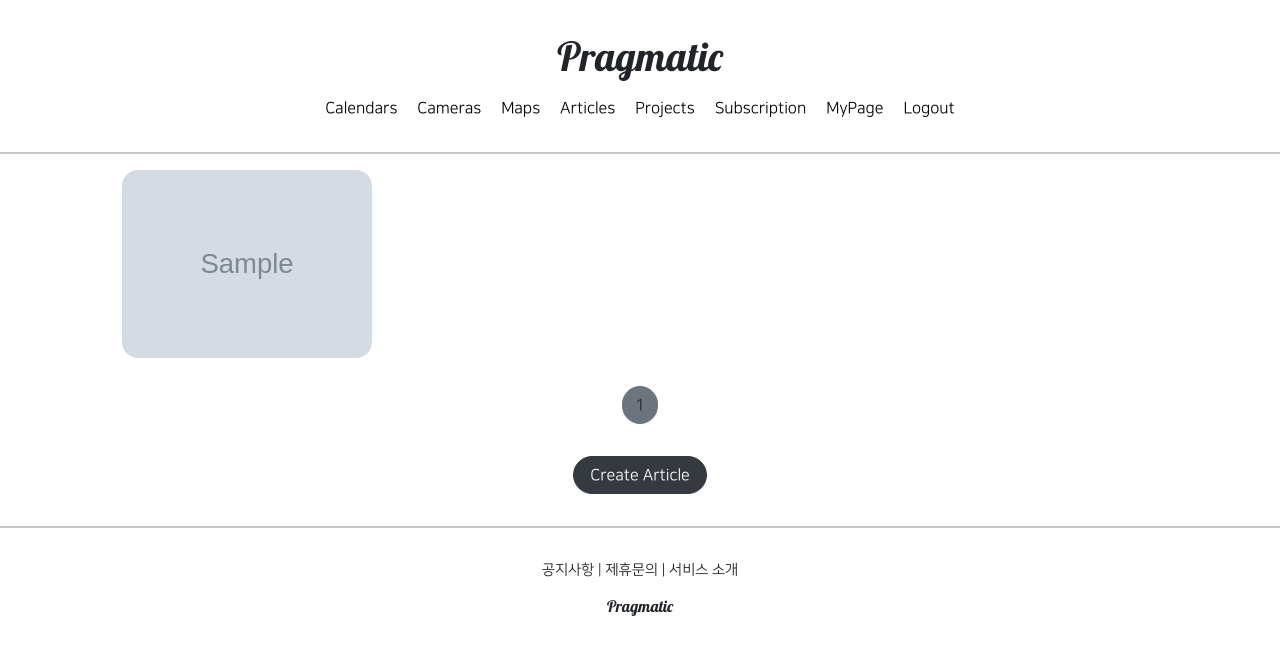
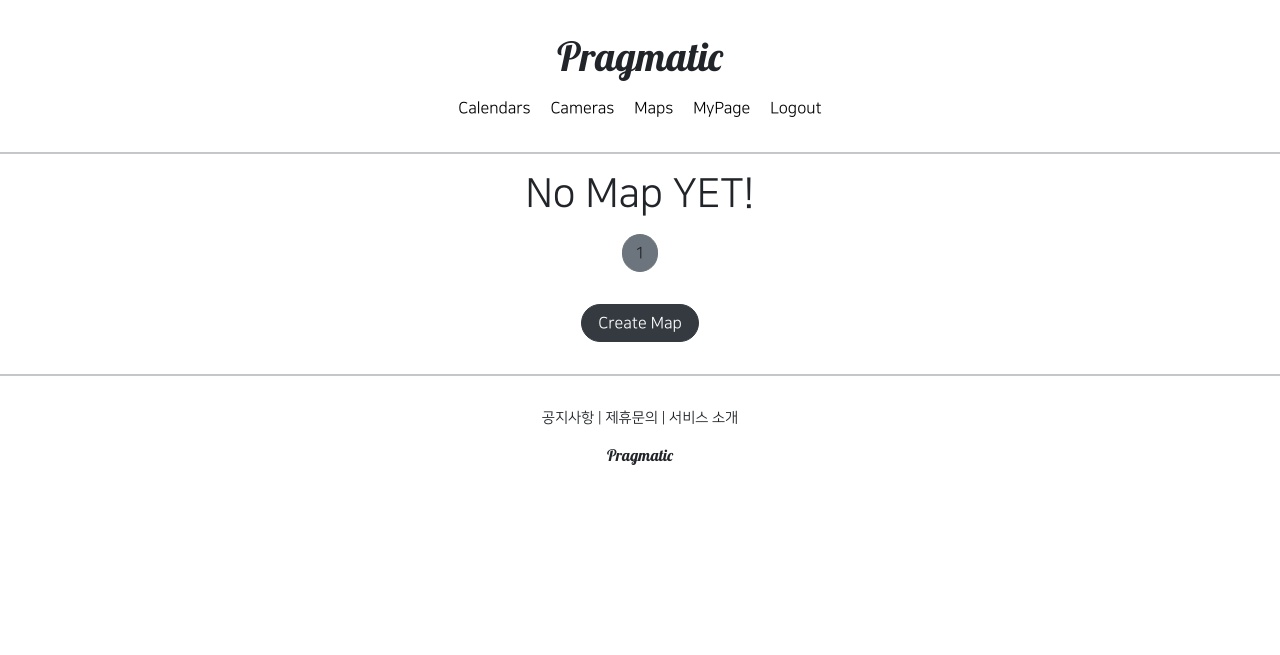
Before and after one commit to JeongJeWan/test_pragmatic, a Django app: page /subscribe/list/ in a window 1280 px wide. Shown: the top 655 px of the page. Run offline with Django 4.2, Linux system fonts and the light colour scheme; a user stored in the database is signed in; tables that the repository leaves empty hold one stand-in row (values such as "Sample post"); grey boxes marked "Sample" are stand-in pictures; parts of the project's set-up code (start-up, migrations or seed data) failed here and were passed over; some libraries are stand-ins or nearby versions.

Commit message:
django All Update

```diff
--- a/accountapp/templates/accountapp/detail.html
+++ b/accountapp/templates/accountapp/detail.html
@@ -48,7 +48,7 @@
 
         <div>
 
-            {% include 'snippets/list_fragment.html' with article_list=object_list %}
+            {% include 'snippets/list_fragment.html' with map_list=object_list %}
 
         </div>
 
--- a/accountapp/views.py
+++ b/accountapp/views.py
@@ -12,6 +12,7 @@ from django.views.generic.list import MultipleObjectMixin
 from accountapp.decorators import account_ownership_required
 from accountapp.forms import AccountUpdateForm
 from articleapp.models import Article
+from mapapp.models import Map
 
 has_ownership = [account_ownership_required, login_required]
 
@@ -33,7 +34,7 @@ class AccountDetailView(DetailView, MultipleObjectMixin):
     paginate_by = 25
 
     def get_context_data(self, **kwargs):
-        object_list = Article.objects.filter(writer=self.get_object())
+        object_list = Map.objects.filter(writer=self.get_object())
         return super(AccountDetailView, self).get_context_data(object_list=object_list, **kwargs)
 
 
--- a/cameraapp/templates/cameraapp/list.html
+++ b/cameraapp/templates/cameraapp/list.html
@@ -25,6 +25,6 @@
               </video>
             {% endfor %}
         </div>
-    <div/>
+    </div>
 
 {% endblock %}
--- a/commentapp/models.py
+++ b/commentapp/models.py
@@ -3,10 +3,11 @@ from django.db import models
 
 # Create your models here.
 from articleapp.models import Article
+from mapapp.models import Map
 
 
 class Comment(models.Model):
-    article = models.ForeignKey(Article, on_delete=models.SET_NULL, null=True, related_name='comment')
+    map = models.ForeignKey(Map, on_delete=models.SET_NULL, null=True, related_name='comment')
     writer = models.ForeignKey(User, on_delete=models.SET_NULL, null=True, related_name='comment')
 
     content = models.TextField(null=False)
--- a/commentapp/templates/commentapp/create.html
+++ b/commentapp/templates/commentapp/create.html
@@ -19,7 +19,7 @@
             </a>
             {% endif %}
 
-            <input type="hidden" name="article_pk" value="{{ article.pk }}">
+            <input type="hidden" name="map_pk" value="{{ map.pk }}">
         </form>
     </div>
 
--- a/pragmatic/urls.py
+++ b/pragmatic/urls.py
@@ -19,9 +19,10 @@ from django.contrib import admin
 from django.urls import path, include
 
 from articleapp.views import ArticleListView
+from mapapp.views import MapListView
 
 urlpatterns = [
-    path('', ArticleListView.as_view(), name='home'),
+    path('', MapListView.as_view(), name='home'),
 
     path('admin/', admin.site.urls),
     path('accounts/', include('accountapp.urls')),
--- a/templates/header.html
+++ b/templates/header.html
@@ -13,15 +13,15 @@
             <a href="{% url 'mapapp:list' %}" class="pragmatic_header_nav" style="color: black;">
                 <span>Maps</span>
             </a>
-            <a href="{% url 'articleapp:list' %}" class="pragmatic_header_nav" style="color: black;">
-                <span>Articles</span>
-            </a>
-            <a href="{% url 'projectapp:list' %}" class="pragmatic_header_nav" style="color: black;">
-                <span>Projects</span>
-            </a>
-            <a href="{% url 'subscribeapp:list' %}" class="pragmatic_header_nav" style="color: black;">
-                <span>Subscription</span>
-            </a>
+<!--            <a href="{% url 'articleapp:list' %}" class="pragmatic_header_nav" style="color: black;">-->
+<!--                <span>Articles</span>-->
+<!--            </a>-->
+<!--            <a href="{% url 'projectapp:list' %}" class="pragmatic_header_nav" style="color: black;">-->
+<!--                <span>Projects</span>-->
+<!--            </a>-->
+<!--            <a href="{% url 'subscribeapp:list' %}" class="pragmatic_header_nav" style="color: black;">-->
+<!--                <span>Subscription</span>-->
+<!--            </a>-->
             {% if not user.is_authenticated %}
             <a href="{% url 'accountapp:login' %}?next={{ request.path }}" class="pragmatic_header_nav" style="color: black;">
                 <span>Login</span>
--- a/templates/snippets/list_fragment.html
+++ b/templates/snippets/list_fragment.html
@@ -26,25 +26,25 @@
     }
 
 </style>
-    {% if article_list %}
+    {% if map_list %}
     <div class="container">
-        {% for article in article_list %}
-            <a href="{% url 'articleapp:detail' pk=article.pk %}">
-                {% include 'snippets/card.html' with article=article %}
+        {% for map in map_list %}
+            <a href="{% url 'mapapp:detail' pk=map.pk %}">
+                {% include 'snippets/card.html' with map=map %}
             </a>
         {% endfor %}
     </div>
     <script src="{% static 'js/magicgrid.js' %}"></script>
     {% else %}
     <div class="text-center">
-        <h1>No Article YET!</h1>
+        <h1>No Map YET!</h1>
     </div>
     {% endif %}
 
     {% include 'snippets/pagination.html' with page_obj=page_obj %}
 
     <div style="text-align: center">
-        <a href="{% url 'articleapp:create' %}" class="btn btn-dark rounded-pill mt-3 mb-3 px-3">
-            Create Article
+        <a href="{% url 'mapapp:create' %}" class="btn btn-dark rounded-pill mt-3 mb-3 px-3">
+            Create Map
         </a>
     </div>
```
Also changed, not shown: commentapp/views.py (+4 -4 lines), commentapp/migrations/0002_auto_20220524_1909.py (added). Lines whose indentation alone changed are shown as unchanged.
